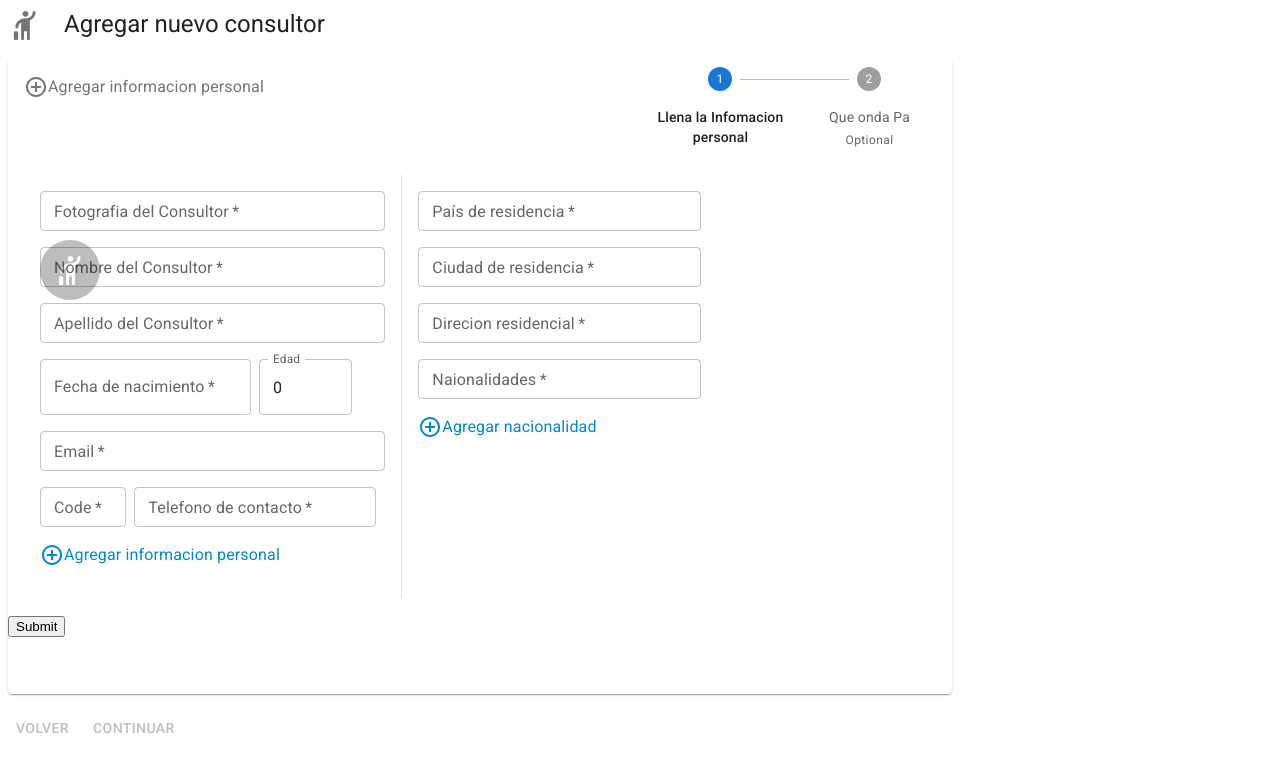
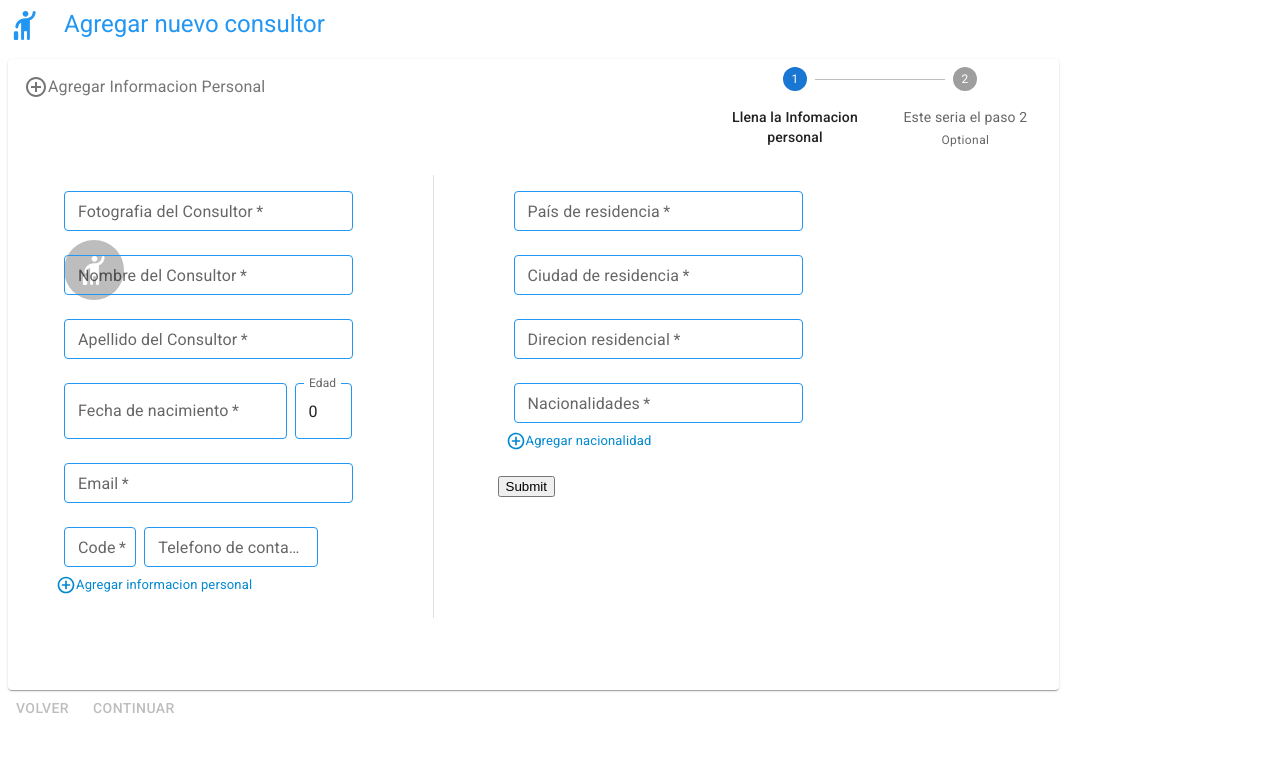
Before and after one commit to SantiagoJDG/management-center-web, a Next.js app: page /create-collaborator-steps in a window 1280 px wide. Shown: the top 772 px of the page. Built offline with nearby package versions, Linux system fonts and the light colour scheme; no server answers.

Commit message:
add styles && add validation && fix errors && submit form

```diff
--- a/src/components/Collaborators/CreateCollaboratorSteps/Personalnformation.js
+++ b/src/components/Collaborators/CreateCollaboratorSteps/Personalnformation.js
@@ -1,4 +1,4 @@
-import { Grid, Divider, TextField, Avatar, ListItemIcon, Typography } from '@mui/material';
+import { Grid, Divider, TextField, Avatar, ListItemIcon, Typography, styled } from '@mui/material';
 import { DatePicker } from '@mui/x-date-pickers/DatePicker';
 import HailRoundedIcon from '@mui/icons-material/HailRounded';
 import { LocalizationProvider } from '@mui/x-date-pickers/LocalizationProvider';
@@ -11,6 +11,14 @@ import moment from 'moment';
 import 'moment/locale/es';
 import { useState, useEffect, useRef } from 'react';
 import useCreate from 'hooks/useCreate';
+
+const CssTextField = styled(TextField)({
+  '& .MuiOutlinedInput-root': {
+    '& fieldset': {
+      borderColor: '#2196f3'
+    }
+  }
+});
 
 const PersonalInformation = ({ onPersonalInfoCompleted }) => {
   const {
@@ -26,7 +34,7 @@ const PersonalInformation = ({ onPersonalInfoCompleted }) => {
     lastName: '',
     birthdate: undefined,
     personalEmail: undefined,
-    photoAdress: '',
+    photoAddress: '',
     residency: {
       countryId: '',
       cityId: '',
@@ -56,7 +64,6 @@ const PersonalInformation = ({ onPersonalInfoCompleted }) => {
   const [phoneNumbers, setPhoneNumbers] = useState([{ areaCode: '', number: '' }]);
   const [nationalities, setNationalities] = useState([{ docAdress: '', countryId: '' }]);
 
-  // const [email, setEmail] = useState();
   const [errorEmailMessage, setEmailErrorMessage] = useState('');
 
   const [residencyErrors, setResidencyErrors] = useState({});
@@ -159,19 +166,31 @@ const PersonalInformation = ({ onPersonalInfoCompleted }) => {
         secondTextFieldRef.current.focus();
       }
     }
+    setNewCollaborator({
+      ...newCollaborator,
+      contactPhones: newPhoneNumbers
+    });
   };
 
   const handleAddNationality = () => {
-    setNationalities([...nationalities, { docAdress: '', countryId: '' }]);
+    setNationalities([...nationalities, { docAdress: '', countryId: 1 }]);
   };
 
   const handleNationalityChange = (event, index) => {
     const newNationalities = [...nationalities];
-    newNationalities[index] = { ...newNationalities[index], docAdress: event.target.value };
+    newNationalities[index] = {
+      ...newNationalities[index],
+      docAdress: event.target.value,
+      countryId: 1
+    };
     setNationalities(newNationalities);
+    setNewCollaborator({
+      ...newCollaborator,
+      nationalities: newNationalities
+    });
   };
 
-  const handleButtonClick = () => {
+  const handleResidencyErrors = () => {
     if (!newCollaborator.residency.countryId || !newCollaborator.residency.cityId) {
       const newErrors = {
         ...residencyErrors,
@@ -184,19 +203,15 @@ const PersonalInformation = ({ onPersonalInfoCompleted }) => {
       };
       setResidencyErrors(newErrors);
     }
+  };
 
+  const handleButtonClick = () => {
+    handleResidencyErrors();
     const isValid = trigger();
-
     if (isValid) {
-      setNewCollaborator({
-        ...newCollaborator,
-        contactPhones: phoneNumbers,
-        nationalities: nationalities
-      });
-
-      handleSubmit(() => {
+      handleSubmit(async () => {
         console.log(newCollaborator);
-        create;
+        await create();
         onPersonalInfoCompleted(true);
       })();
     }
@@ -204,15 +219,15 @@ const PersonalInformation = ({ onPersonalInfoCompleted }) => {
 
   useEffect(() => {
     getResidenceData();
-  }, [age, setResidencyErrors]);
+  }, [age]);
 
   return (
     <form noValidate>
-      <Grid container direction={'row'} xs={12} justifyContent={'start'} p={2}>
-        <Grid item xs={6}>
-          <Grid container direction={'column'} spacing={2} p={2}>
+      <Grid container direction={'row'} xs={11} justifyContent={'space-between'} p={2}>
+        <Grid item xs={5}>
+          <Grid container direction={'column'} spacing={3} p={2}>
             <Grid item>
-              <Grid container xs={3}>
+              <Grid container>
                 <Grid
                   item
                   sx={{
@@ -225,7 +240,7 @@ const PersonalInformation = ({ onPersonalInfoCompleted }) => {
                   </Avatar>
                 </Grid>
               </Grid>
-              <TextField
+              <CssTextField
                 sx={{ width: '100%' }}
                 required
                 size="small"
@@ -235,7 +250,7 @@ const PersonalInformation = ({ onPersonalInfoCompleted }) => {
                 {...register('photoAdress', {
                   required: true,
                   onChange: (event) =>
-                    setNewCollaborator({ ...newCollaborator, photoAdress: event.target.value })
+                    setNewCollaborator({ ...newCollaborator, photoAddress: event.target.value })
                 })}
                 error={errors.photoAdress && true}
                 helperText={
@@ -248,7 +263,7 @@ const PersonalInformation = ({ onPersonalInfoCompleted }) => {
               />
             </Grid>
             <Grid item>
-              <TextField
+              <CssTextField
                 sx={{ width: '100%' }}
                 required
                 name="name"
@@ -271,7 +286,7 @@ const PersonalInformation = ({ onPersonalInfoCompleted }) => {
               />
             </Grid>
             <Grid item>
-              <TextField
+              <CssTextField
                 sx={{ width: '100%' }}
                 required
                 size="small"
@@ -308,8 +323,9 @@ const PersonalInformation = ({ onPersonalInfoCompleted }) => {
                         handleOnChangeDate(newValue);
                       }}
                       renderInput={(params) => (
-                        <TextField
+                        <CssTextField
                           {...params}
+                          sx={{ width: '77%' }}
                           required
                           label={'Fecha de nacimiento'}
                           placeholder="DD/MM/YYYY"
@@ -329,8 +345,8 @@ const PersonalInformation = ({ onPersonalInfoCompleted }) => {
                   )}
                 />
               </LocalizationProvider>
-              <TextField
-                sx={{ width: '27%', ml: 1 }}
+              <CssTextField
+                sx={{ width: '20%', ml: 1 }}
                 label="Edad"
                 value={age}
                 InputProps={{
@@ -340,8 +356,9 @@ const PersonalInformation = ({ onPersonalInfoCompleted }) => {
               />
             </Grid>
             <Grid item>
-              <TextField
+              <CssTextField
                 required
+                sx={{ width: '100%' }}
                 label="Email"
                 variant="outlined"
                 size="small"
@@ -364,7 +381,7 @@ const PersonalInformation = ({ onPersonalInfoCompleted }) => {
             </Grid>
             {phoneNumbers.map((phone, index) => (
               <Grid item key={index}>
-                <TextField
+                <CssTextField
                   required
                   sx={{ width: '25%' }}
                   id={`areaCode-${index}`}
@@ -388,9 +405,9 @@ const PersonalInformation = ({ onPersonalInfoCompleted }) => {
                     )
                   }
                 />
-                <TextField
+                <CssTextField
                   required
-                  sx={{ width: '70%', ml: 1 }}
+                  sx={{ width: '60%', ml: 1 }}
                   id={`number-${index}`}
                   name={`number-${index}`}
                   label="Telefono de contacto"
@@ -415,10 +432,18 @@ const PersonalInformation = ({ onPersonalInfoCompleted }) => {
                 />
               </Grid>
             ))}
-            <Grid item p={1}>
+            <Grid sx={{ pl: 2, pt: 1 }}>
               <ListItemIcon>
-                <AddCircleOutlineIcon color="info" onClick={handleAddPhoneNumber} />
-                <Typography onClick={handleAddPhoneNumber} variant="h9" sx={{ color: 'info.main' }}>
+                <AddCircleOutlineIcon
+                  color="info"
+                  onClick={handleAddPhoneNumber}
+                  fontSize="small"
+                />
+                <Typography
+                  onClick={handleAddPhoneNumber}
+                  variant="h9"
+                  sx={{ color: 'info.main', fontSize: 'small' }}
+                >
                   Agregar informacion personal
                 </Typography>
               </ListItemIcon>
@@ -427,8 +452,8 @@ const PersonalInformation = ({ onPersonalInfoCompleted }) => {
         </Grid>
         <Divider orientation="vertical" flexItem></Divider>
         <Grid item xs={5}>
-          <Grid container spacing={2} p={2} direction={'column'}>
-            <Grid item>
+          <Grid container spacing={3} p={2} direction={'column'}>
+            <Grid item sx={{ width: '100%' }}>
               <CustomAutoComplete
                 formError={residencyErrors.countryId}
                 name="countryId"
@@ -438,7 +463,7 @@ const PersonalInformation = ({ onPersonalInfoCompleted }) => {
                 requiredField={true}
               />
             </Grid>
-            <Grid item>
+            <Grid item sx={{ width: '100%' }}>
               <CustomAutoComplete
                 formError={residencyErrors.cityId}
                 name="cityId"
@@ -449,7 +474,7 @@ const PersonalInformation = ({ onPersonalInfoCompleted }) => {
               />
             </Grid>
             <Grid item>
-              <TextField
+              <CssTextField
                 sx={{ width: '100%' }}
                 required
                 size="small"
@@ -481,15 +506,18 @@ const PersonalInformation = ({ onPersonalInfoCompleted }) => {
             </Grid>
             {nationalities.map((value, index) => (
               <Grid item key={index}>
-                <TextField
+                <CssTextField
                   required
                   size={'small'}
                   name={'nacionalidades'}
-                  label="Naionalidades"
+                  label="Nacionalidades"
                   variant="outlined"
                   sx={{ width: '100%' }}
                   value={value.docAdress}
-                  onChange={(event) => handleNationalityChange(event, index)}
+                  {...register(`nacionalidades`, {
+                    required: true,
+                    onChange: (event) => handleNationalityChange(event, index)
+                  })}
                   error={errors['nacionalidades']}
                   helperText={
                     errors['nacionalidades'] && (
@@ -501,20 +529,28 @@ const PersonalInformation = ({ onPersonalInfoCompleted }) => {
                 />
               </Grid>
             ))}
-            <Grid item p={1}>
+            <Grid sx={{ pl: 2, pt: 1 }}>
               <ListItemIcon>
-                <AddCircleOutlineIcon color="info" onClick={handleAddNationality} />
-                <Typography onClick={handleAddNationality} variant="h9" sx={{ color: 'info.main' }}>
+                <AddCircleOutlineIcon
+                  color="info"
+                  fontSize="small"
+                  onClick={handleAddNationality}
+                />
+                <Typography
+                  onClick={handleAddNationality}
+                  variant="h9"
+                  sx={{ color: 'info.main', fontSize: 'small' }}
+                >
                   Agregar nacionalidad
                 </Typography>
               </ListItemIcon>
             </Grid>
           </Grid>
+          <button type="button" onClick={handleButtonClick}>
+            Submit
+          </button>
         </Grid>
       </Grid>
-      <button type="button" onClick={handleButtonClick}>
-        Submit
-      </button>
     </form>
   );
 };
--- /dev/null
+++ b/src/components/Collaborators/CreateCollaboratorSteps/create-collaborator-steps 2.js
@@ -0,0 +1,5 @@
+const CreateCollaboratorSteps2 = () => {
+  return <h5>Step 2</h5>;
+};
+
+export default CreateCollaboratorSteps2;
--- a/src/components/CustomAutoComplete.js
+++ b/src/components/CustomAutoComplete.js
@@ -1,5 +1,13 @@
-import { Autocomplete, createFilterOptions, TextField } from '@mui/material';
+import { Autocomplete, createFilterOptions, TextField, styled } from '@mui/material';
 import { useState, useEffect } from 'react';
+
+const CssTextField = styled(Autocomplete)({
+  '& .MuiOutlinedInput-root': {
+    '& fieldset': {
+      borderColor: '#2196f3'
+    }
+  }
+});
 
 const CustomAutoComplete = ({
   name,
@@ -37,7 +45,7 @@ const CustomAutoComplete = ({
 
   const getInformationView = () => {
     return (
-      <Autocomplete
+      <CssTextField
         id={`custom-${name}`}
         name={name}
         size="small"
--- a/src/components/PlannerDashboard/PuroBlaBla 2.js
+++ /dev/null
@@ -1,5 +0,0 @@
-const PuroBlaBla = () => {
-  return <h1> Information</h1>;
-};
-
-export default PuroBlaBla;
--- a/src/components/PlannerDashboard/PuroBlaBla.js
+++ /dev/null
@@ -1,5 +0,0 @@
-const PuroBlaBla = () => {
-  return <h1> Information</h1>;
-};
-
-export default PuroBlaBla;
--- a/src/pages/create-collaborator-steps.js
+++ b/src/pages/create-collaborator-steps.js
@@ -12,7 +12,7 @@ import {
 import HailRoundedIcon from '@mui/icons-material/HailRounded';
 import AddCircleOutlineIcon from '@mui/icons-material/AddCircleOutline';
 import PersonalInformation from '../components/Collaborators/CreateCollaboratorSteps/Personalnformation';
-import PuroBlaBla from 'components/PlannerDashboard/PuroBlaBla';
+import CreateCollaboratorSteps2 from 'components/Collaborators/CreateCollaboratorSteps/create-collaborator-steps 2';
 import { useState } from 'react';
 
 const CreateCollaboratorSteps = () => {
@@ -21,7 +21,6 @@ const CreateCollaboratorSteps = () => {
   const [personalInfoCompleted, setPersonalInfoCompleted] = useState(false);
 
   const isStepOptional = (step) => {
-    //Logic for optional steps
     return step === 1;
   };
 
@@ -47,6 +46,7 @@ const CreateCollaboratorSteps = () => {
     {
       id: 1,
       title: 'Llena la Infomacion personal',
+      stepName: 'Agregar Informacion Personal',
       component: (
         <PersonalInformation
           nextStep={activeStep}
@@ -54,7 +54,12 @@ const CreateCollaboratorSteps = () => {
         />
       )
     },
-    { id: 2, title: 'Que onda Pa', component: <PuroBlaBla /> }
+    {
+      id: 2,
+      title: 'Este seria el paso 2',
+      stepName: 'Paso 2',
+      component: <CreateCollaboratorSteps2 />
+    }
   ];
 
   const handleSkip = () => {
@@ -89,7 +94,7 @@ const CreateCollaboratorSteps = () => {
   const backSkipNextButtons = () => {
     return (
       <Grid item>
-        <Box sx={{ display: 'flex', flexDirection: 'row', pt: 2 }}>
+        <Box sx={{ display: 'flex', flexDirection: 'row' }}>
           <Button color="inherit" disabled={activeStep === 0} onClick={handleBack} sx={{ mr: 1 }}>
             Volver
           </Button>
@@ -112,18 +117,21 @@ const CreateCollaboratorSteps = () => {
     <>
       <Grid container xs={12} sx={{ display: 'flex', m: 1 }}>
         <ListItemIcon>
-          <HailRoundedIcon fontSize="large" />
+          <HailRoundedIcon fontSize="large" style={{ color: '#2196f3' }} />
         </ListItemIcon>
-        <Typography variant="h5">Agregar nuevo consultor</Typography>
+
+        <Typography variant="h5" color={'#2196f3'}>
+          Agregar nuevo consultor
+        </Typography>
       </Grid>
-      <Grid container xs={9} direction="column" p={1}>
+      <Grid container xs={10} direction="column" p={1}>
         <Paper elevation={1}>
           <Grid item>
             <Grid container xs={12} justifyContent="space-between" sx={{ p: 1 }}>
               <Grid item p={1}>
                 <ListItemIcon>
                   <AddCircleOutlineIcon />
-                  <Typography variant="h9">Agregar informacion personal</Typography>
+                  <Typography variant="h9">{steps[activeStep].stepName}</Typography>
                 </ListItemIcon>
               </Grid>
               <Grid item>
@@ -150,7 +158,7 @@ const CreateCollaboratorSteps = () => {
             </Grid>
           </Grid>
 
-          <Grid item xs={10}>
+          <Grid item xs={10} sx={{ marginLeft: 3 }}>
             {steps[activeStep].component}
           </Grid>
         </Paper>
```
Also changed, not shown: src/pages/create-collaborator-steps 2.js (deleted, +0 -168 lines).
